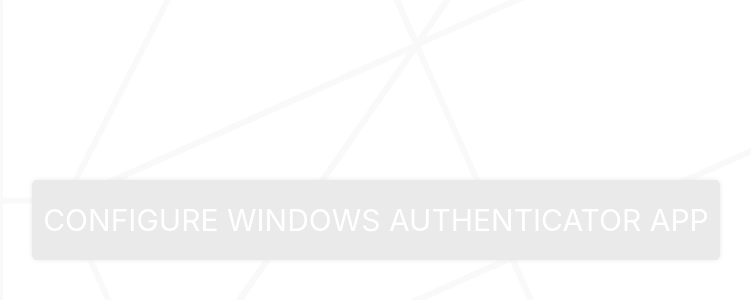
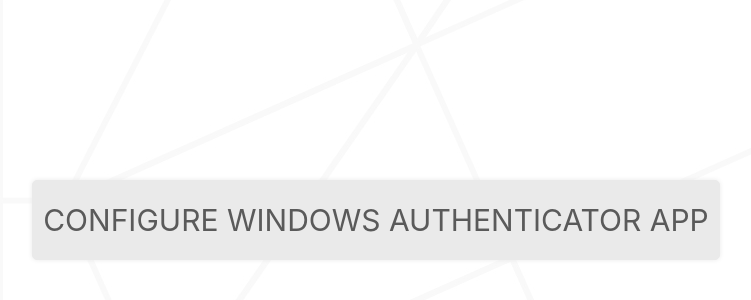
Before and after one commit to SagarKashyap19/two-factor-authentication, an Angular app in the folder angular-two-factor-authentication/: page /user-profile in a window 1280 px wide. Shown: the part 180-480 px from the top of the page, without its empty margins (264-1015 px from the left). Built offline with nearby package versions, Linux system fonts and the light colour scheme; what angularx-qrcode would draw is missing.

Commit message:
Button refactored

```diff
--- a/angular-two-factor-authentication/src/app/views/user-profile/user-profile.component.scss
+++ b/angular-two-factor-authentication/src/app/views/user-profile/user-profile.component.scss
@@ -11,7 +11,7 @@
     background-color: $light_grey;
     border: .1rem solid $light_grey;
     padding: 1rem;
-    color: white;
+    color: $darker_grey;
     text-transform: uppercase;
     border-radius: .5rem;
     box-shadow: 0 0 5px $light_grey;
```
